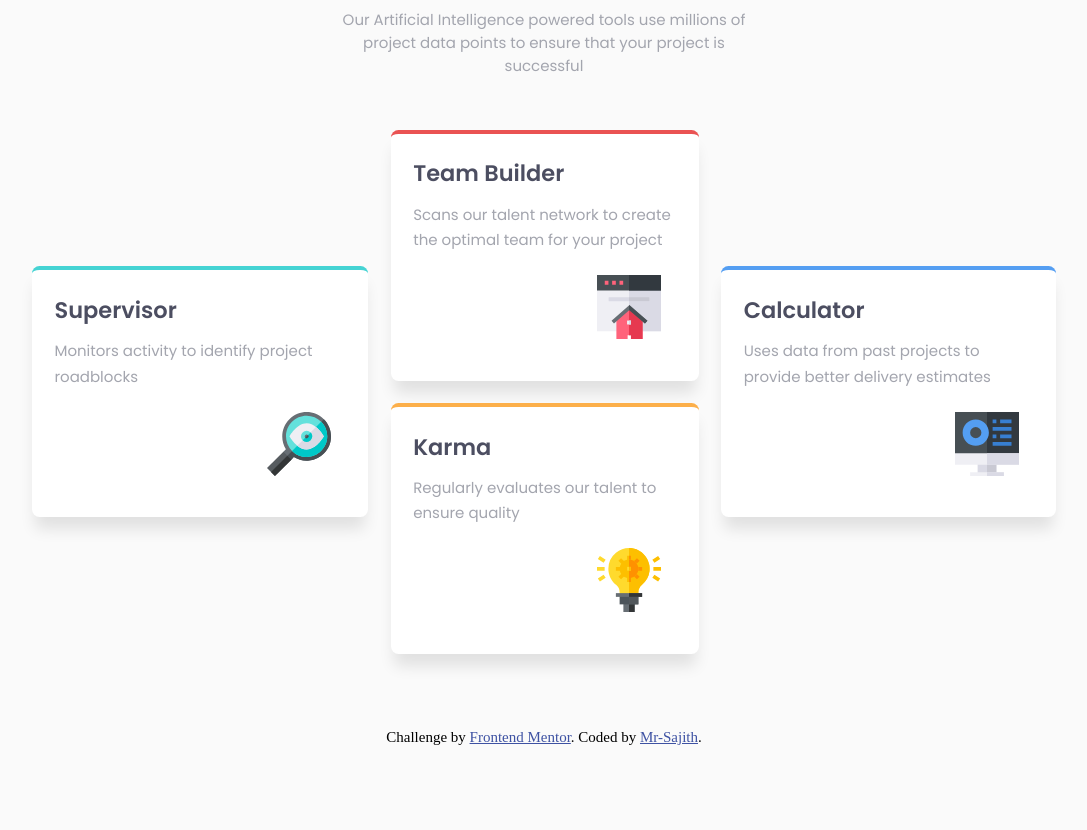
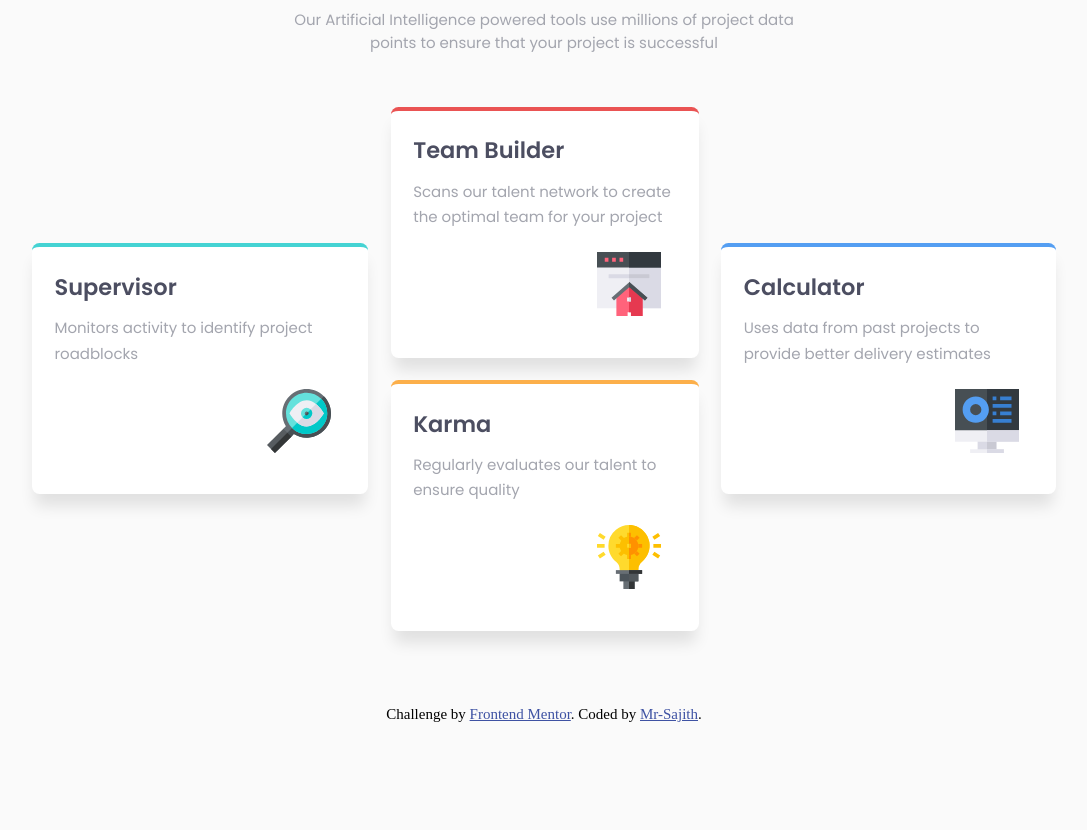
Before and after one commit to Mr-sajith/four-card-feature-section-master, a plain HTML site: page index.html in a window 1280 px wide. Shown: the part 191-1021 px from the top of the page, without its empty margins (96-1183 px from the left). Drawn offline with Linux system fonts and the light colour scheme.

Commit message:
Add files via upload

```diff
--- a/style.css
+++ b/style.css
@@ -207,7 +207,7 @@ footer{
         font-size: 2.2em;
     }
     header .pera{
-      padding: 0px 20em;
+      padding: 0px 17em;
     }
 
 
```
